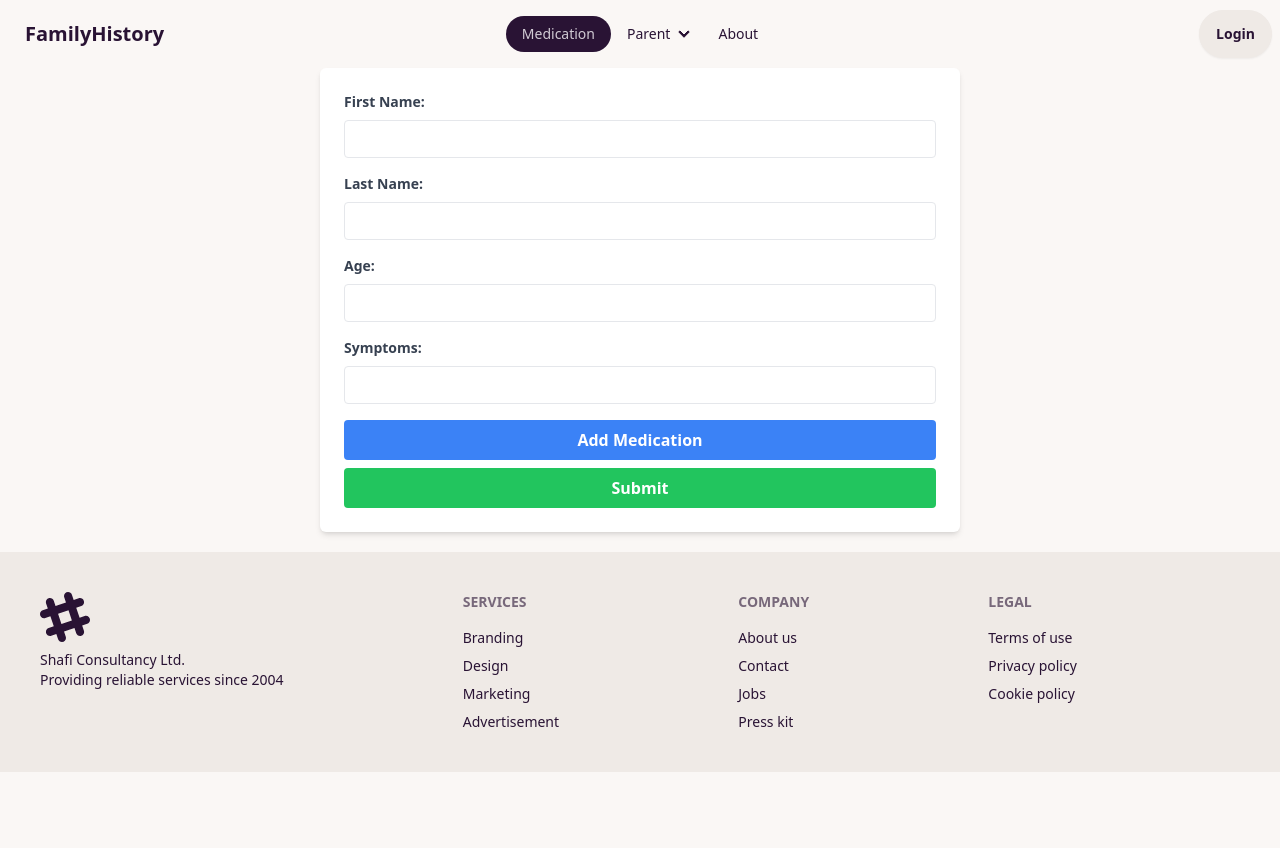
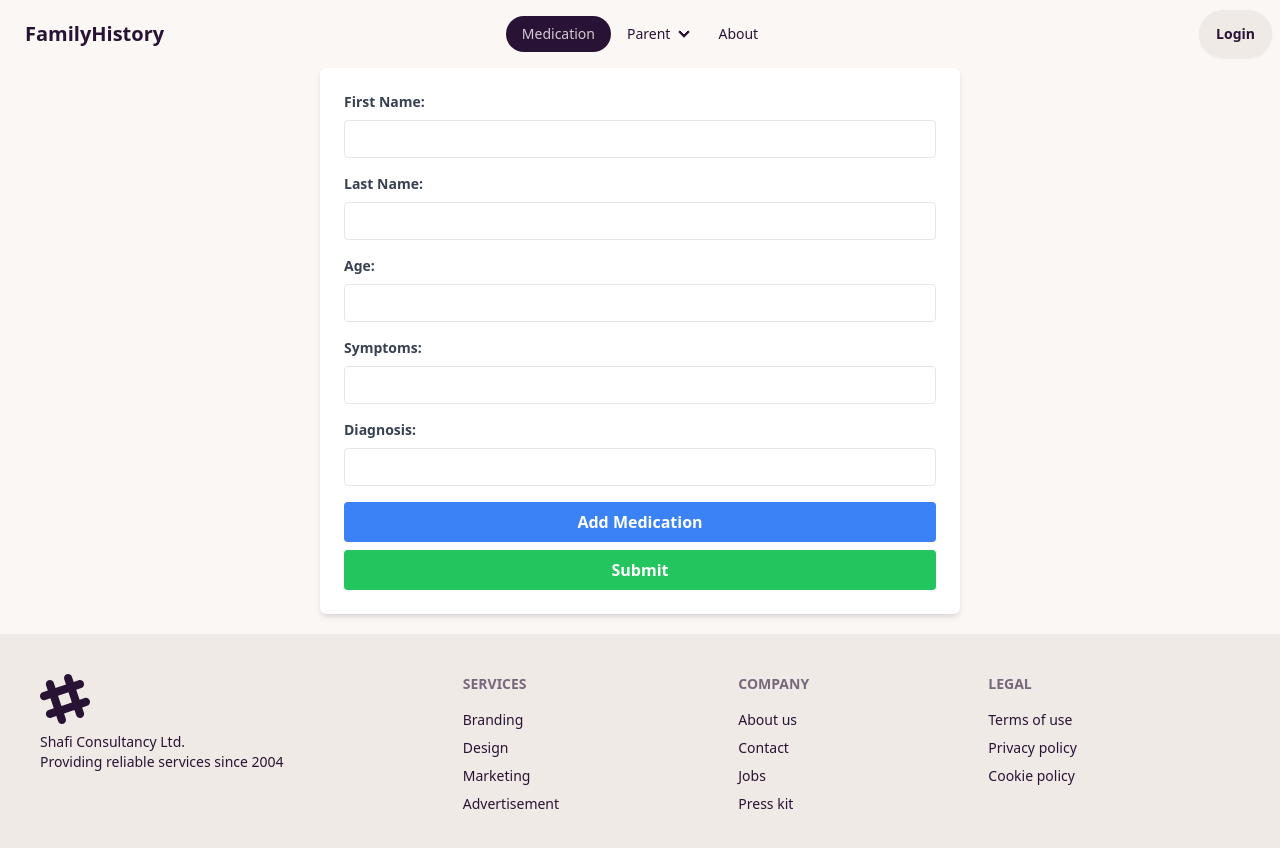
Before and after one commit to Aminul667/med, a React (Vite) app: page /medication in a window 1280 px wide. Shown: the top 848 px of the page. Before the commit the page ends 800 px from the top, so only its background shows below. Built offline with nearby package versions, Linux system fonts and the light colour scheme.

Commit message:
added Diagnosis field to the medication list

```diff
--- a/src/pages/AddMedication/AddMedication.jsx
+++ b/src/pages/AddMedication/AddMedication.jsx
@@ -108,6 +108,23 @@
         />
       </div>
 
+      {/* Diagnosis */}
+      <div className="mb-4">
+        <label
+          htmlFor="symptoms"
+          className="block text-gray-700 text-sm font-bold mb-2"
+        >
+          Diagnosis:
+        </label>
+        <input
+          type="text"
+          id="diagnosis"
+          rows="10"
+          {...register("diagnosis")}
+          className="appearance-none border rounded w-full px-3 py-2 text-gray-700 leading-tight focus:outline-none focus:shadow-outline"
+        />
+      </div>
+
       {/* medication fields */}
       {medicationFields.map((medicationField, index) => (
         <div key={medicationField.id} className="mb-4 flex gap-5">
```
